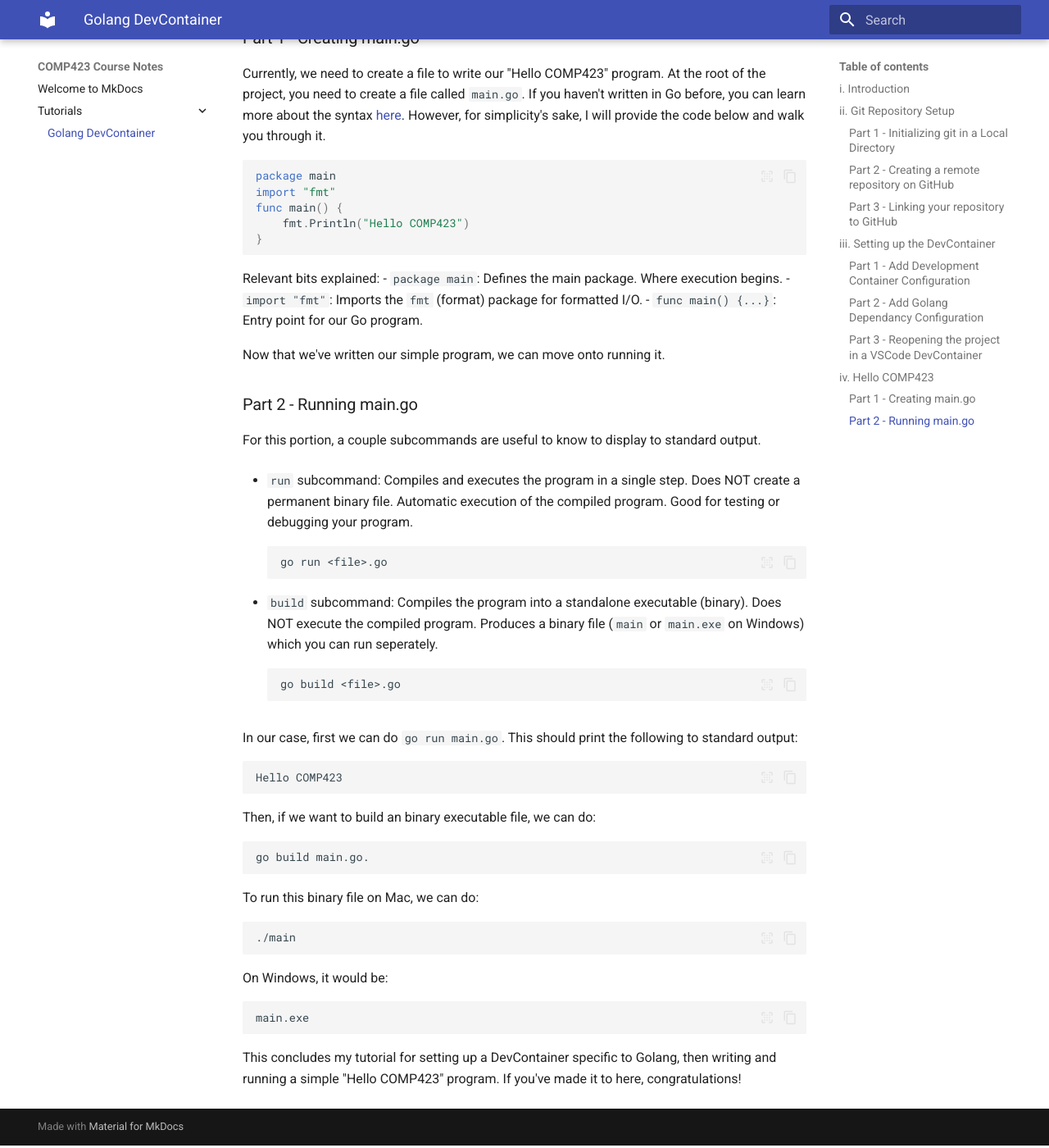
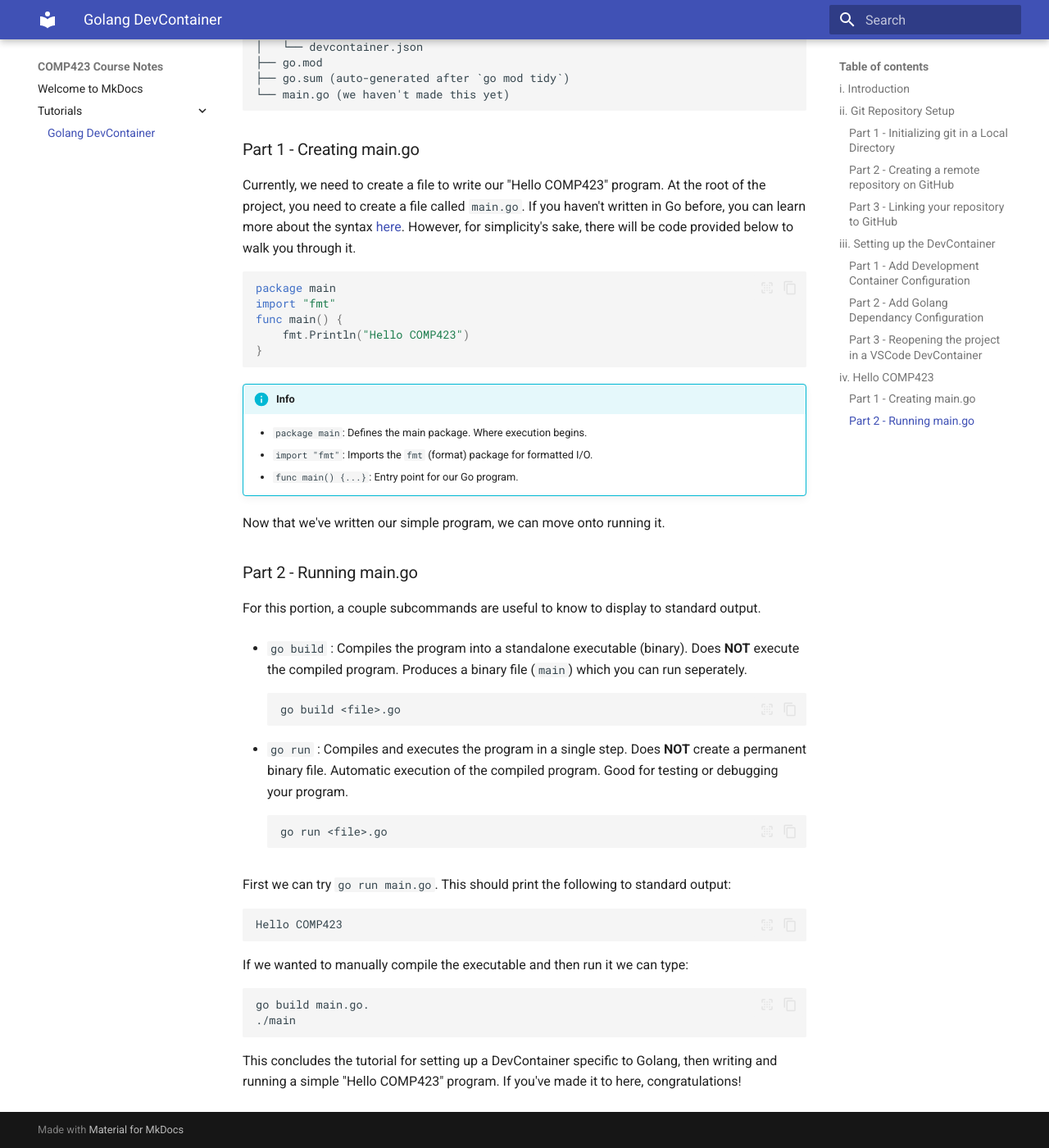
Before and after one commit to hamzahyous/comp423-course-notes, an MkDocs documentation site: the page built from docs/tutorials/go-setup.md, in a window 1280 px wide and 1400 px high, scrolled down 4452 px. Shown: the whole window at 82% size. Built offline with MkDocs 1.6.1 and Material for MkDocs 9.7.7, drawn with Linux system fonts in a browser that asks for light colours; some of the changed text lies outside the part shown.

Commit message:
Made some changes to structure, fixed typos, added admonitions

````diff
--- a/docs/tutorials/go-setup.md
+++ b/docs/tutorials/go-setup.md
@@ -72,8 +76,11 @@ Additionally, we will have a `devcontainer.json` file that defines a consistent
 1. Open the `go-tutorial` directory in VSCode. This is done by clicking File then Open Folder.
 2. In VSCode, click extensions and install the **Dev Containers** extension.
 3. Also ensure that the *Go* plugin is active by checking the *Extensions* sidebar for "Go". If it is missing, you can manually install it using `Ctrl+Shift+X`
-4. At the root of your project, create a `.devcontainer` directory (considered hidden with the .) with the following file inside: `.devcontainer/devcontainer.json'.
-**Note:** This file defines the configuration of our development environment.
+4. At the root of your project, create a `.devcontainer` directory (considered hidden with the .) with the following file inside: ```.devcontainer/devcontainer.json```.
+
+!!! Info
+
+    The ```devcontainer.json``` file defines the configuration of our development environment.
 
 ``` json
 {
@@ -131,7 +138,7 @@ go-tutorial/
 ```
 
 ### Part 1 - Creating main.go
-Currently, we need to create a file to write our "Hello COMP423" program. At the root of the project, you need to create a file called `main.go`. If you haven't written in Go before, you can learn more about the syntax [here](https://medium.com/@manus.can/learn-golang-basic-syntax-in-10-minutes-48608a315896). However, for simplicity's sake, I will provide the code below and walk you through it.
+Currently, we need to create a file to write our "Hello COMP423" program. At the root of the project, you need to create a file called `main.go`. If you haven't written in Go before, you can learn more about the syntax [here](https://medium.com/@manus.can/learn-golang-basic-syntax-in-10-minutes-48608a315896). However, for simplicity's sake, there will be code provided below to walk you through it.
 
 ```go
 package main
@@ -140,10 +147,11 @@ func main() {
     fmt.Println("Hello COMP423")
 }
 ```
-Relevant bits explained:
-- `package main`: Defines the main package. Where execution begins.
-- `import "fmt"`: Imports the `fmt` (format) package for formatted I/O.
-- `func main() {...}`: Entry point for our Go program.
+!!! Info
+
+    - `package main`: Defines the main package. Where execution begins.
+    - `import "fmt"`: Imports the `fmt` (format) package for formatted I/O.
+    - `func main() {...}`: Entry point for our Go program.
 
 Now that we've written our simple program, we can move onto running it.
 
@@ -151,35 +159,27 @@ Now that we've written our simple program, we can move onto running it.
 
 For this portion, a couple subcommands are useful to know to display to standard output.
 
-- `run` subcommand: Compiles and executes the program in a single step. Does NOT create a permanent binary file. Automatic execution of the compiled program. Good for testing or debugging your program.
+
+- `go build` : Compiles the program into a standalone executable (binary). Does __NOT__ execute the compiled program. Produces a binary file (`main`) which you can run seperately.
+```bash
+go build <file>.go
+```
+
+- `go run` : Compiles and executes the program in a single step. Does __NOT__ create a permanent binary file. Automatic execution of the compiled program. Good for testing or debugging your program.
 ```bash
 go run <file>.go
 ```
 
-- `build` subcommand: Compiles the program into a standalone executable (binary). Does NOT execute the compiled program. Produces a binary file (`main` or `main.exe` on Windows) which you can run seperately.
-```bash
-go build <file>.go
-```
-
-In our case, first we can do `go run main.go`. This should print the following to standard output:
+First we can try `go run main.go`. This should print the following to standard output:
 
 ```bash
 Hello COMP423
 ```
 
-Then, if we want to build an binary executable file, we can do:
+If we wanted to manually compile the executable and then run it we can type:
 ```bash
 go build main.go.
-```
-
-To run this binary file on Mac, we can do:
-```bash
 ./main
 ```
 
-On Windows, it would be:
-```bash
-main.exe
-```
-
-This concludes my tutorial for setting up a DevContainer specific to Golang, then writing and running a simple "Hello COMP423" program. If you've made it to here, congratulations!
+This concludes the tutorial for setting up a DevContainer specific to Golang, then writing and running a simple "Hello COMP423" program. If you've made it to here, congratulations!
````
Also changed, not shown: other parts of docs/tutorials/go-setup.md (+7 -3 lines).
